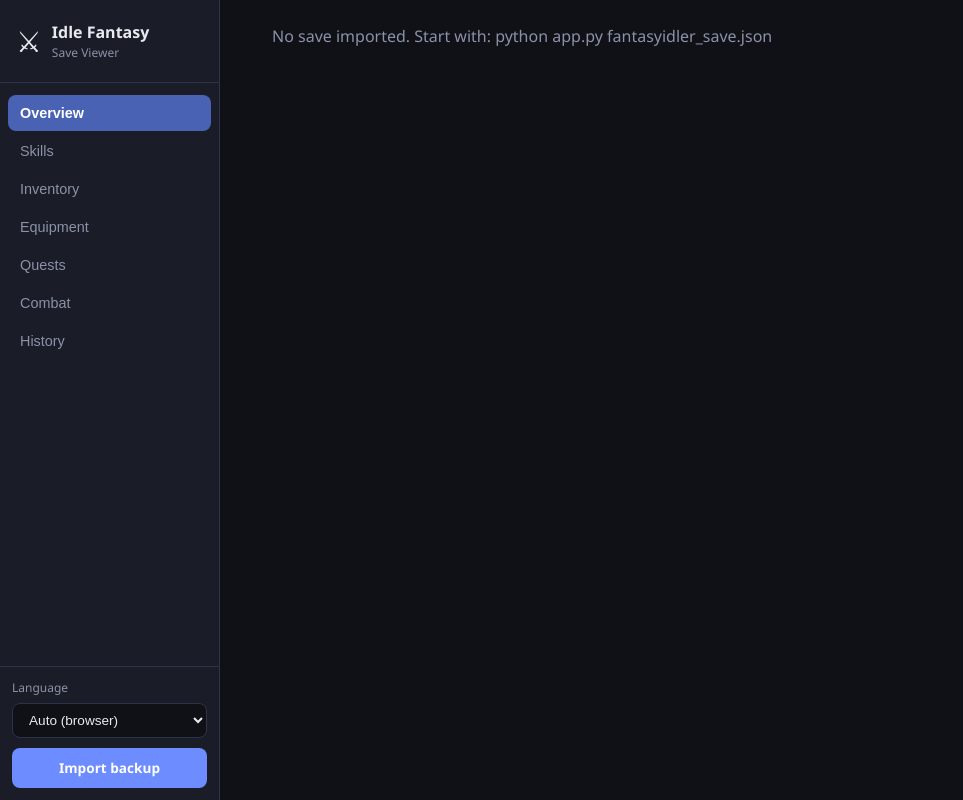
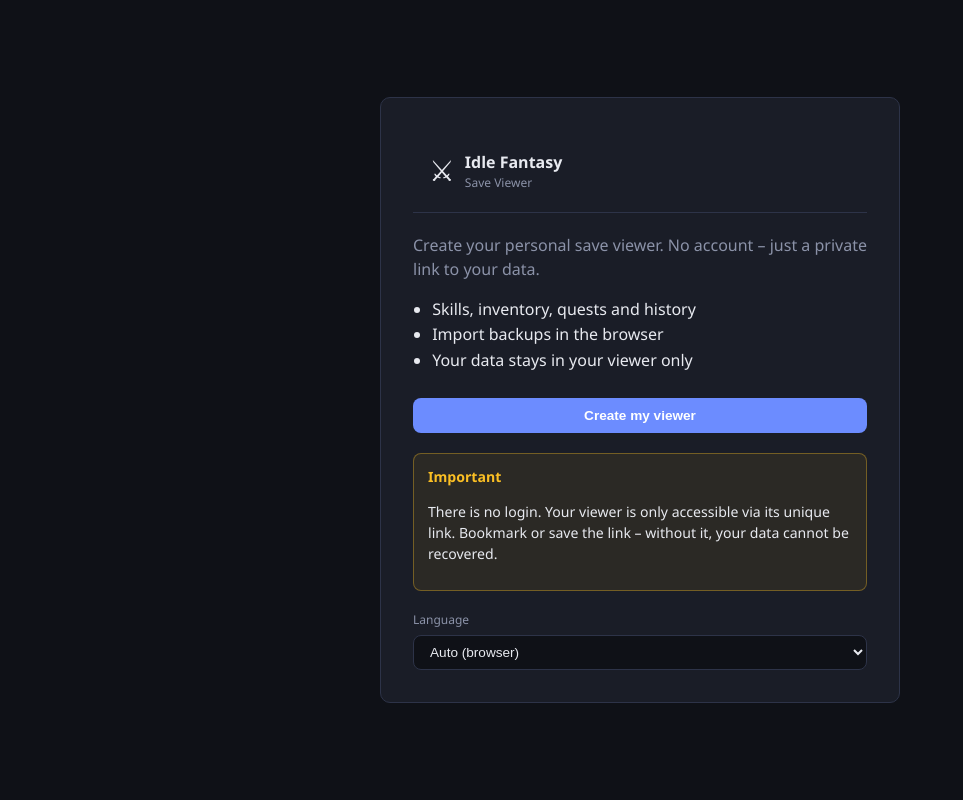
Before and after one commit to elpatron68/Idle-Fantasy-Save-Viewer, a Flask app: page / in a window 1280 px wide. Shown: the whole page, without its empty margins (0-963 px from the left). Run offline with Flask 3, Linux system fonts and the light colour scheme; parts of the project's set-up code (start-up, migrations or seed data) failed here and were passed over.

Commit message:
Add Docker deployment and per-player secret-link viewers.
Each player gets an isolated SQLite viewer via a unique URL without login, with landing page warnings to save the link and compose-based hosting for sharing with others.

Co-authored-by: Cursor <cursoragent@cursor.com>

```diff
--- a/app.py
+++ b/app.py
@@ -1,15 +1,16 @@
 #!/usr/bin/env python3
-"""Idle Fantasy Save Viewer – local Flask server."""
+"""Idle Fantasy Save Viewer – Flask server with per-viewer secret URLs."""
 
 from __future__ import annotations
 
 import argparse
-import json
+import os
 import sys
 import webbrowser
 from pathlib import Path
 
-from flask import Flask, jsonify, render_template, request
+from flask import Blueprint, Flask, abort, jsonify, render_template, request
+from werkzeug.utils import secure_filename
 
 from db import (
     DEFAULT_DB,
@@ -22,59 +23,101 @@ from db import (
     get_connection,
     timeline,
 )
+from viewers import (
+    LOCAL_VIEWER_ID,
+    create_viewer,
+    ensure_local_viewer,
+    is_valid_viewer_id,
+    viewer_db_path,
+)
+
 app = Flask(__name__)
+
+DATA_DIR = Path(os.environ.get("DATA_DIR", Path(__file__).parent / "data"))
 DB_PATH = DEFAULT_DB
 
 
-@app.route("/")
-def index():
-    return render_template("index.html")
+def get_data_dir() -> Path:
+    return DATA_DIR
 
 
-@app.route("/api/snapshot/latest")
-def api_latest():
-    data = get_latest_snapshot(db_path=DB_PATH)
+def _viewer_url(viewer_id: str) -> str:
+    base = request.host_url.rstrip("/")
+    return f"{base}/v/{viewer_id}/"
+
+
+def _resolve_viewer_db(viewer_id: str) -> Path:
+    if not is_valid_viewer_id(viewer_id):
+        abort(404)
+    db_path = viewer_db_path(viewer_id, get_data_dir())
+    if not db_path.exists():
+        abort(404)
+    return db_path
+
+
+viewer_bp = Blueprint("viewer", __name__, url_prefix="/v/<viewer_id>")
+
+
+@viewer_bp.route("/")
+def viewer_index(viewer_id: str):
+    _resolve_viewer_db(viewer_id)
+    return render_template("index.html", viewer_id=viewer_id)
+
+
+@viewer_bp.route("/api/snapshot/latest")
+def api_latest(viewer_id: str):
+    db_path = _resolve_viewer_db(viewer_id)
+    data = get_latest_snapshot(db_path=db_path)
     if not data:
         return jsonify({"error": "No snapshots imported yet"}), 404
     return jsonify(data)
 
 
-@app.route("/api/snapshot/<int:snapshot_id>")
-def api_snapshot(snapshot_id: int):
-    data = get_snapshot(snapshot_id, db_path=DB_PATH)
+@viewer_bp.route("/api/snapshot/<int:snapshot_id>")
+def api_snapshot(viewer_id: str, snapshot_id: int):
+    db_path = _resolve_viewer_db(viewer_id)
+    data = get_snapshot(snapshot_id, db_path=db_path)
     if not data:
         return jsonify({"error": "Snapshot not found"}), 404
     return jsonify(data)
 
 
-@app.route("/api/snapshots")
-def api_snapshots():
-    return jsonify(list_snapshots(db_path=DB_PATH))
+@viewer_bp.route("/api/snapshots")
+def api_snapshots(viewer_id: str):
+    db_path = _resolve_viewer_db(viewer_id)
+    return jsonify(list_snapshots(db_path=db_path))
 
 
-@app.route("/api/snapshots/<int:older_id>/diff/<int:newer_id>")
-def api_diff(older_id: int, newer_id: int):
+@viewer_bp.route("/api/snapshots/<int:older_id>/diff/<int:newer_id>")
+def api_diff(viewer_id: str, older_id: int, newer_id: int):
+    db_path = _resolve_viewer_db(viewer_id)
     try:
-        return jsonify(diff_snapshots(older_id, newer_id, db_path=DB_PATH))
+        return jsonify(diff_snapshots(older_id, newer_id, db_path=db_path))
     except ValueError as e:
         return jsonify({"error": str(e)}), 404
 
 
-@app.route("/api/timeline")
-def api_timeline():
-    return jsonify(timeline(db_path=DB_PATH))
+@viewer_bp.route("/api/timeline")
+def api_timeline(viewer_id: str):
+    db_path = _resolve_viewer_db(viewer_id)
+    return jsonify(timeline(db_path=db_path))
 
 
-@app.route("/api/import", methods=["POST"])
-def api_import():
+@viewer_bp.route("/api/import", methods=["POST"])
+def api_import(viewer_id: str):
+    db_path = _resolve_viewer_db(viewer_id)
+
     if "file" in request.files:
         f = request.files["file"]
         if not f.filename:
             return jsonify({"error": "No file selected"}), 400
-        tmp = Path(DB_PATH.parent) / f"_upload_{f.filename}"
+        upload_dir = get_data_dir() / "uploads"
+        upload_dir.mkdir(parents=True, exist_ok=True)
+        safe_name = secure_filename(f.filename) or "upload.json"
+        tmp = upload_dir / f"_upload_{viewer_id}_{safe_name}"
         f.save(tmp)
         try:
-            result = import_save(tmp, db_path=DB_PATH)
+            result = import_save(tmp, db_path=db_path)
         finally:
             tmp.unlink(missing_ok=True)
         if result.get("error"):
@@ -88,10 +131,27 @@ def api_import():
     path = Path(path)
     if not path.exists():
         return jsonify({"error": f"File not found: {path}"}), 404
-    result = import_save(path, db_path=DB_PATH)
+    result = import_save(path, db_path=db_path)
     if result.get("error"):
         return jsonify(result), 422
     return jsonify(result)
+
+
+app.register_blueprint(viewer_bp)
+
+
+@app.route("/")
+def landing():
+    return render_template("landing.html")
+
+
+@app.post("/api/viewers")
+def api_create_viewer():
+    viewer_id = create_viewer(get_data_dir())
+    return jsonify({
+        "viewer_id": viewer_id,
+        "url": _viewer_url(viewer_id),
+    }), 201
 
 
 def _print_import_report(result: dict) -> None:
@@ -108,14 +168,31 @@ def main() -> int:
     parser.add_argument("save_file", nargs="?", help="Save JSON to import on start")
     parser.add_argument("--import", dest="import_file", metavar="FILE", help="Import save without starting server")
     parser.add_argument("--port", type=int, default=5000)
+    parser.add_argument("--host", default="127.0.0.1", help="Bind host (use 0.0.0.0 in Docker)")
     parser.add_argument("--no-browser", action="store_true")
-    parser.add_argument("--db", type=Path, default=DEFAULT_DB, help="SQLite database path")
+    parser.add_argument("--db", type=Path, help="SQLite path (legacy single-file mode)")
+    parser.add_argument("--viewer", default=LOCAL_VIEWER_ID, help="Viewer id for CLI (default: local)")
     args = parser.parse_args()
 
-    global DB_PATH
-    DB_PATH = args.db
+    global DATA_DIR, DB_PATH
+    DATA_DIR = Path(os.environ.get("DATA_DIR", Path(__file__).parent / "data"))
 
-    conn = get_connection(DB_PATH)
+    if args.db:
+        DB_PATH = args.db
+        db_path = DB_PATH
+        viewer_id = None
+    else:
+        viewer_id = ensure_local_viewer(DATA_DIR) if args.viewer == LOCAL_VIEWER_ID else args.viewer
+        if not is_valid_viewer_id(viewer_id):
+            print(f"Error: invalid viewer id: {viewer_id}", file=sys.stderr)
+            return 1
+        db_path = viewer_db_path(viewer_id, DATA_DIR)
+        if not db_path.exists():
+            conn = get_connection(db_path)
+            init_db(conn)
+            conn.close()
+
+    conn = get_connection(db_path)
     init_db(conn)
     conn.close()
 
@@ -125,7 +202,7 @@ def main() -> int:
         if not path.exists():
             print(f"Error: file not found: {path}", file=sys.stderr)
             return 1
-        result = import_save(path, db_path=DB_PATH)
+        result = import_save(path, db_path=db_path)
         if result.get("error"):
             print(f"Import failed: {result['error']}", file=sys.stderr)
             _print_import_report(result)
@@ -146,11 +223,15 @@ def main() -> int:
     if args.import_file and not args.save_file:
         return 0
 
-    url = f"http://127.0.0.1:{args.port}"
+    if viewer_id:
+        url = f"http://{args.host}:{args.port}/v/{viewer_id}/"
+    else:
+        url = f"http://{args.host}:{args.port}/"
     print(f"Starting server at {url}")
-    if not args.no_browser:
+    if not args.no_browser and args.host in ("127.0.0.1", "localhost"):
         webbrowser.open(url)
-    app.run(host="127.0.0.1", port=args.port, debug=False)
+    app.run(host=args.host, port=args.port, debug=False)
+    return 0
 
 
 if __name__ == "__main__":
--- a/requirements.txt
+++ b/requirements.txt
@@ -1 +1,2 @@
 flask>=3.0
+gunicorn>=22.0
--- a/static/app.js
+++ b/static/app.js
@@ -38,13 +38,49 @@ const CATEGORY_I18N_KEYS = {
 
 document.addEventListener("DOMContentLoaded", init);
 
+function apiBase() {
+  const vid = window.VIEWER_ID;
+  return vid ? `/v/${vid}/api` : "/api";
+}
+
+function viewerPageUrl() {
+  const vid = window.VIEWER_ID;
+  if (!vid) return window.location.href;
+  return `${window.location.origin}/v/${vid}/`;
+}
+
 async function init() {
   await I18n.init();
   applyStaticI18n();
   setupLanguage();
+  setupViewerBanner();
   setupNav();
   setupUpload();
   await loadData();
+}
+
+function setupViewerBanner() {
+  const vid = window.VIEWER_ID;
+  if (!vid || vid === "local") return;
+
+  const banner = document.getElementById("viewer-link-banner");
+  const urlEl = document.getElementById("viewer-link-url");
+  const copyBtn = document.getElementById("viewer-copy-link");
+  const url = viewerPageUrl();
+
+  banner.hidden = false;
+  urlEl.textContent = url;
+
+  copyBtn.addEventListener("click", async () => {
+    try {
+      await navigator.clipboard.writeText(url);
+      const prev = copyBtn.textContent;
+      copyBtn.textContent = t("viewer.copied");
+      setTimeout(() => { copyBtn.textContent = prev; }, 2000);
+    } catch {
+      window.prompt(t("viewer.copyPrompt"), url);
+    }
+  });
 }
 
 function categoryLabel(cat) {
@@ -96,7 +132,7 @@ function setupUpload() {
     if (!file) return;
     const fd = new FormData();
     fd.append("file", file);
-    const res = await fetch("/api/import", { method: "POST", body: fd });
+    const res = await fetch(`${apiBase()}/import`, { method: "POST", body: fd });
     const result = await res.json();
     if (!res.ok || result.error) {
       showImportFailure(result);
@@ -185,9 +221,9 @@ function renderImportReport(meta) {
 
 async function loadData() {
   try {
-    const res = await fetch("/api/snapshot/latest");
+    const res = await fetch(`${apiBase()}/snapshot/latest`);
     if (!res.ok) {
-      showEmpty(t("empty.noSave"));
+      showEmpty(window.VIEWER_ID ? t("empty.noSaveWeb") : t("empty.noSave"));
       return;
     }
     state.data = await res.json();
@@ -629,8 +665,8 @@ async function loadHistoryTab() {
   panel.innerHTML = `<p class='loading'>${esc(t("history.loading"))}</p>`;
 
   const [snapRes, tlRes] = await Promise.all([
-    fetch("/api/snapshots"),
-    fetch("/api/timeline"),
+    fetch(`${apiBase()}/snapshots`),
+    fetch(`${apiBase()}/timeline`),
   ]);
   state.snapshots = await snapRes.json();
   state.timeline = await tlRes.json();
@@ -756,7 +792,7 @@ async function runDiff() {
   }
   const older = Math.min(h.olderId, h.newerId);
   const newer = Math.max(h.olderId, h.newerId);
-  const res = await fetch(`/api/snapshots/${older}/diff/${newer}`);
+  const res = await fetch(`${apiBase()}/snapshots/${older}/diff/${newer}`);
   const diff = await res.json();
   if (diff.error) {
     el.innerHTML = `<p class='empty-state'>${esc(diff.error)}</p>`;
--- /dev/null
+++ b/static/landing.js
@@ -0,0 +1,42 @@
+document.addEventListener("DOMContentLoaded", async () => {
+  await I18n.init();
+  applyStaticI18n();
+  setupLanguage();
+  setupCreate();
+});
+
+function applyStaticI18n() {
+  document.querySelectorAll("[data-i18n]").forEach((el) => {
+    el.textContent = t(el.dataset.i18n);
+  });
+}
+
+function setupLanguage() {
+  const sel = document.getElementById("locale-select");
+  sel.value = I18n.getPreference();
+  sel.addEventListener("change", async (e) => {
+    await I18n.setPreference(e.target.value);
+    applyStaticI18n();
+  });
+}
+
+function setupCreate() {
+  const btn = document.getElementById("create-viewer");
+  const status = document.getElementById("create-status");
+  btn.addEventListener("click", async () => {
+    btn.disabled = true;
+    status.hidden = false;
+    status.textContent = t("viewer.creating");
+    status.className = "landing-hint";
+    try {
+      const res = await fetch("/api/viewers", { method: "POST" });
+      const data = await res.json();
+      if (!res.ok) throw new Error(data.error || t("viewer.createFailed"));
+      window.location.href = data.url;
+    } catch (err) {
+      status.textContent = err.message;
+      status.className = "landing-hint landing-hint-error";
+      btn.disabled = false;
+    }
+  });
+}
--- a/static/locales/en.json
+++ b/static/locales/en.json
@@ -26,6 +26,7 @@
   },
   "empty": {
     "noSave": "No save imported. Start with: python app.py fantasyidler_save.json",
+    "noSaveWeb": "No save imported yet. Import a backup using the sidebar button.",
     "loadError": "Failed to load: {message}",
     "unknown": "Unknown",
     "none": "None",
@@ -174,5 +175,21 @@
     "gems_jewelry": "Gems & Jewelry",
     "potions_brews": "Potions & Brews",
     "misc": "Misc"
+  },
+  "viewer": {
+    "landingLead": "Create your personal save viewer. No account – just a private link to your data.",
+    "featureDashboard": "Skills, inventory, quests and history",
+    "featureUpload": "Import backups in the browser",
+    "featurePrivate": "Your data stays in your viewer only",
+    "create": "Create my viewer",
+    "creating": "Creating viewer…",
+    "createFailed": "Could not create viewer",
+    "warningTitle": "Important",
+    "warningBody": "There is no login. Your viewer is only accessible via its unique link. Bookmark or save the link – without it, your data cannot be recovered.",
+    "linkTitle": "Your personal link",
+    "linkWarning": "Save this link – there is no login. Without it, your data is lost.",
+    "copyLink": "Copy link",
+    "copied": "Copied!",
+    "copyPrompt": "Copy your viewer link:"
   }
 }
--- a/static/style.css
+++ b/static/style.css
@@ -597,6 +597,124 @@ tr:hover td { background: var(--bg-hover); }
 
 .list-compact li:last-child { border-bottom: none; }
 
+/* Landing page */
+.landing-page {
+  min-height: 100vh;
+  display: flex;
+  align-items: center;
+  justify-content: center;
+  padding: 24px;
+  background: var(--bg);
+}
+
+.landing-card {
+  width: 100%;
+  max-width: 520px;
+  background: var(--bg-card);
+  border: 1px solid var(--border);
+  border-radius: var(--radius);
+  padding: 32px;
+}
+
+.landing-brand { margin-bottom: 20px; }
+
+.landing-lead {
+  color: var(--text-muted);
+  line-height: 1.5;
+  margin: 0 0 16px;
+}
+
+.landing-features {
+  margin: 0 0 24px;
+  padding-left: 1.2rem;
+  color: var(--text);
+  line-height: 1.6;
+}
+
+.landing-actions { margin-bottom: 20px; }
+
+.landing-create {
+  width: 100%;
+  border: none;
+  cursor: pointer;
+}
+
+.landing-hint {
+  margin: 10px 0 0;
+  font-size: 0.85rem;
+  color: var(--text-muted);
+}
+
+.landing-hint-error { color: #f87171; }
+
+.landing-warning {
+  background: rgba(251, 191, 36, 0.08);
+  border: 1px solid rgba(251, 191, 36, 0.35);
+  border-radius: 8px;
+  padding: 12px 14px;
+  margin-bottom: 20px;
+  font-size: 0.88rem;
+  line-height: 1.5;
+}
+
+.landing-warning strong { color: #fbbf24; }
+
+.landing-lang { margin-top: 8px; }
+
+/* Viewer link banner */
+.viewer-banner {
+  display: flex;
+  align-items: flex-start;
+  justify-content: space-between;
+  gap: 16px;
+  margin-bottom: 16px;
+  padding: 12px 16px;
+  border-radius: var(--radius);
+  border: 1px solid rgba(251, 191, 36, 0.35);
+  background: rgba(251, 191, 36, 0.08);
+}
+
+.viewer-banner-text {
+  flex: 1;
+  min-width: 0;
+}
+
+.viewer-banner-text strong {
+  display: block;
+  color: #fbbf24;
+  margin-bottom: 4px;
+}
+
+.viewer-banner-warning {
+  margin: 0 0 8px;
+  font-size: 0.85rem;
+  color: var(--text-muted);
+}
+
+.viewer-link-url {
+  display: block;
+  word-break: break-all;
+  font-size: 0.8rem;
+  color: var(--text);
+  background: var(--bg);
+  padding: 6px 8px;
+  border-radius: 6px;
+}
+
+.viewer-copy-btn {
+  flex-shrink: 0;
+  padding: 8px 12px;
+  border-radius: 8px;
+  border: 1px solid var(--border);
+  background: var(--bg-hover);
+  color: var(--text);
+  cursor: pointer;
+  font-size: 0.85rem;
+  font-weight: 600;
+}
+
+.viewer-copy-btn:hover { background: var(--accent-dim); color: #fff; }
+
 @media (max-width: 768px) {
   .sidebar {
     position: relative;
--- a/templates/index.html
+++ b/templates/index.html
@@ -7,6 +7,7 @@
   <link rel="stylesheet" href="/static/style.css">
   <script src="https://cdn.jsdelivr.net/npm/chart.js@4.4.1/dist/chart.umd.min.js" defer></script>
   <script src="/static/i18n.js" defer></script>
+  <script>window.VIEWER_ID = {{ viewer_id|tojson }};</script>
   <script src="/static/app.js" defer></script>
 </head>
 <body>
@@ -46,6 +47,16 @@
 
     <main class="main">
       <header class="topbar">
+        <div id="viewer-link-banner" class="viewer-banner" hidden>
+          <div class="viewer-banner-text">
+            <strong data-i18n="viewer.linkTitle">Your personal link</strong>
+            <p class="viewer-banner-warning" data-i18n="viewer.linkWarning">
+              Save this link – there is no login. Without it, your data is lost.
+            </p>
+            <code id="viewer-link-url" class="viewer-link-url"></code>
+          </div>
+          <button type="button" class="viewer-copy-btn" id="viewer-copy-link" data-i18n="viewer.copyLink">Copy link</button>
+        </div>
         <div id="import-report" class="import-report" hidden></div>
         <div id="character-header" class="character-header">
           <span class="loading" data-i18n="app.loading">Loading save…</span>
--- /dev/null
+++ b/templates/landing.html
@@ -0,0 +1,56 @@
+<!DOCTYPE html>
+<html lang="en">
+<head>
+  <meta charset="UTF-8">
+  <meta name="viewport" content="width=device-width, initial-scale=1.0">
+  <title>Idle Fantasy Viewer</title>
+  <link rel="stylesheet" href="/static/style.css">
+  <script src="/static/i18n.js" defer></script>
+  <script src="/static/landing.js" defer></script>
+</head>
+<body class="landing-page">
+  <main class="landing-card">
+    <div class="brand landing-brand">
+      <span class="brand-icon">⚔</span>
+      <div>
+        <h1 data-i18n="app.title">Idle Fantasy</h1>
+        <p class="subtitle" data-i18n="app.subtitle">Save Viewer</p>
+      </div>
+    </div>
+
+    <p class="landing-lead" data-i18n="viewer.landingLead">
+      Create your personal save viewer. No account – just a private link to your data.
+    </p>
+
+    <ul class="landing-features">
+      <li data-i18n="viewer.featureDashboard">Skills, inventory, quests and history</li>
+      <li data-i18n="viewer.featureUpload">Import backups in the browser</li>
+      <li data-i18n="viewer.featurePrivate">Your data stays in your viewer only</li>
+    </ul>
+
+    <div class="landing-actions">
+      <button type="button" class="upload-btn landing-create" id="create-viewer" data-i18n="viewer.create">
+        Create my viewer
+      </button>
+      <p class="landing-hint" id="create-status" hidden></p>
+    </div>
+
+    <div class="landing-warning">
+      <strong data-i18n="viewer.warningTitle">Important</strong>
+      <p data-i18n="viewer.warningBody">
+        There is no login. Your viewer is only accessible via its unique link.
+        Bookmark or save the link – without it, your data cannot be recovered.
+      </p>
+    </div>
+
+    <label class="lang-label landing-lang" for="locale-select">
+      <span data-i18n="settings.language">Language</span>
+      <select id="locale-select" class="select-input lang-select">
+        <option value="auto" data-i18n="settings.langAuto">Auto (browser)</option>
+        <option value="en" data-i18n="settings.langEn">English</option>
+        <option value="de" data-i18n="settings.langDe">Deutsch</option>
+      </select>
+    </label>
+  </main>
+</body>
+</html>
```
Also changed, not shown: docker-compose.yml (added, +13 -0 lines), static/locales/de.json (+17 -0 lines), viewers.py (added, +63 -0 lines), README.md, 2 other files.
